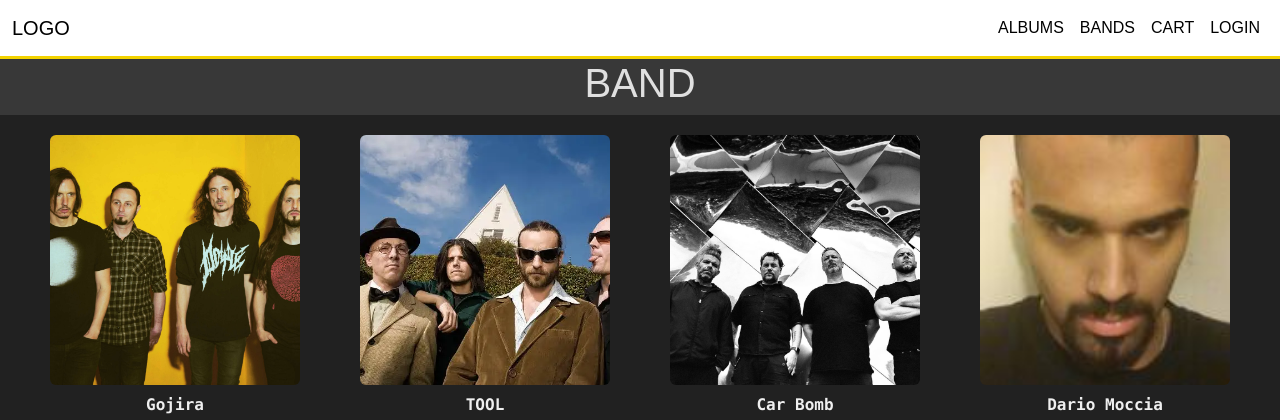
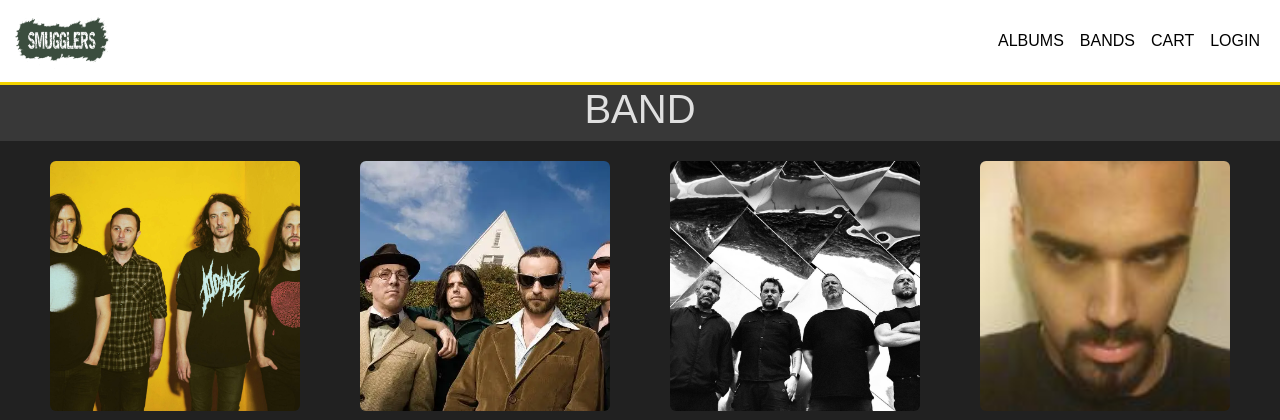
Before and after one commit to sudo-JACT/DB_PROJECT, a PHP site: page /php/artists.php in a window 1280 px wide. Shown: the top 420 px of the page. Run offline with PHP 8.4, Linux system fonts and the light colour scheme; data comes from the database, SQL or seed files in the repository.

Commit message:
modifica del logo landing page + icona browser

```diff
--- a/php/template.php
+++ b/php/template.php
@@ -55,7 +55,9 @@ function navbar() {
     echo "<nav class='navbar navbar-expand-lg navbar-dark bg-dark'>
   <div class='container-fluid'>
 
-    <a class='navbar-brand ' href='/'>LOGO</a>
+    <a class='navbar-brand ' href='/'>
+        <img src='/imgs/logo/Smugglers Logo.png' alt='Logo' width='100'>
+    </a>
 
 
     <button class='navbar-toggler' type='button' data-bs-toggle='collapse' data-bs-target='#navbarNav' aria-controls='navbarNav' aria-expanded='false' aria-label='Toggle navigation'>
```
Also changed, not shown: imgs/favicon.ico, imgs/logo/64df58a4bd1867434d5c9c303a08fabd.png (added), imgs/logo/Icona no sfondo.png (added), imgs/logo/Icona.png (added), imgs/logo/Smugglers Logo.png (added), imgs/logo/effetto-di-spruzzo-di-vernice-bianca-png_53876-191016.png (added), 1 other file.
